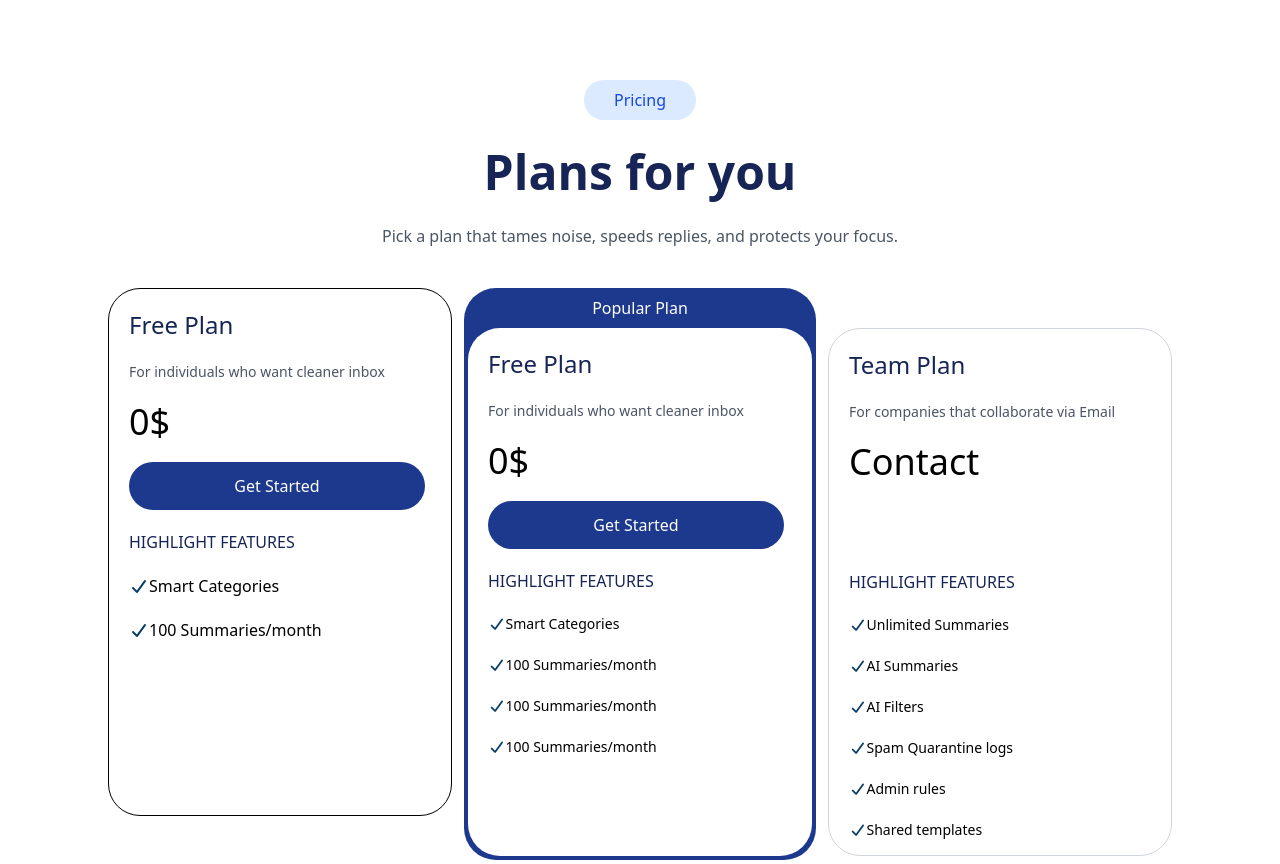
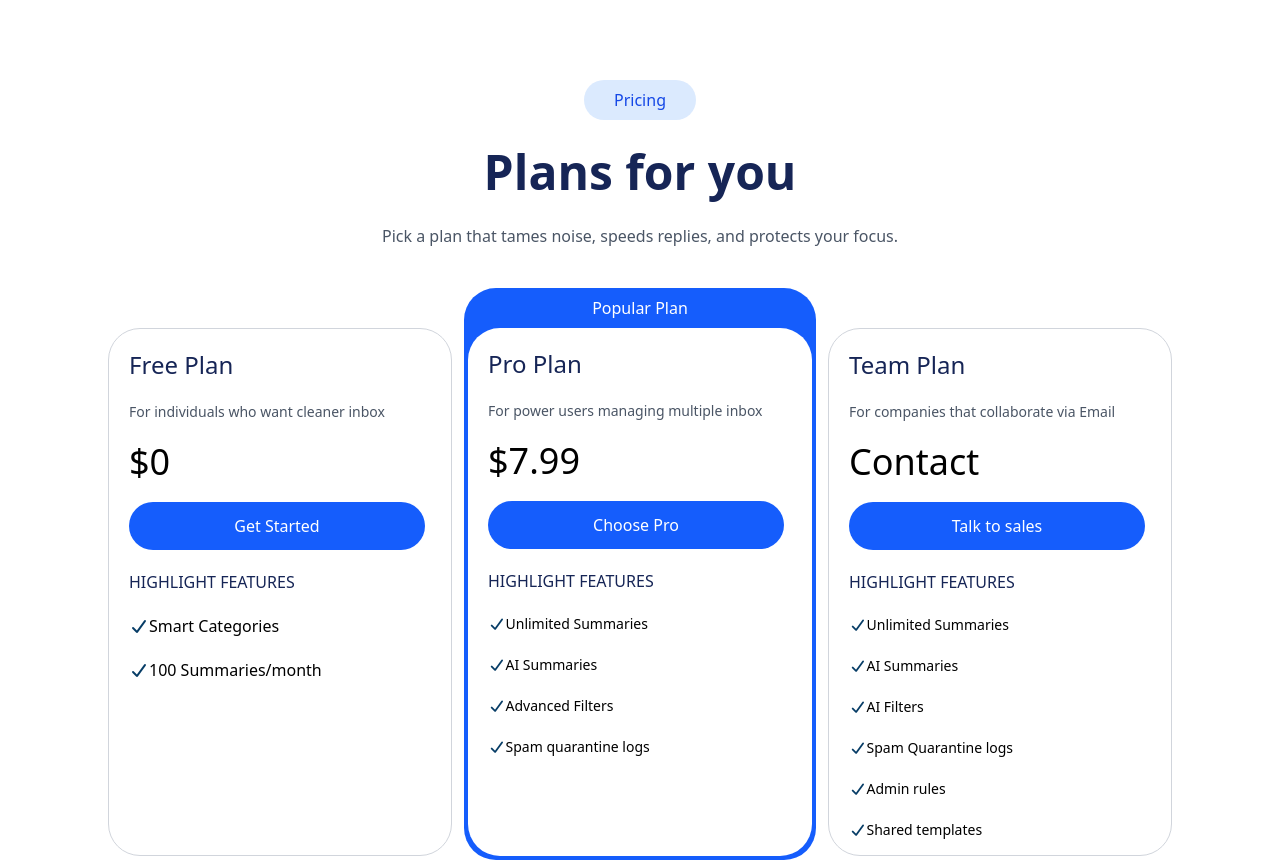
Before and after one commit to ijaichinda/group2-tasks, a website: page index.html in a window 1280 px wide. Drawn offline with Linux system fonts and the light colour scheme.

Commit message:
complete commit

```diff
--- a/index.html
+++ b/index.html
@@ -15,12 +15,12 @@
             <p class="text-gray-600">Pick a plan that tames noise, speeds replies, and protects your focus. </p>
         </div>
 
-        <div class="flex mb-1 gap-3 justify-center mt-10">
-            <div class=" flex flex-col border w-86 h-132 rounded-4xl gap-5 px-5 pt-5">
+        <div class="flex mb-1 gap-3 justify-center mt-10 flex-wrap max-md:w-full">
+            <div class=" flex flex-col border w-86 h-132 rounded-4xl gap-5 px-5 pt-5 mt-10 border-gray-300">
                 <p class="text-blue-950 text-2xl">Free Plan</p>
                 <p class="text-[14px] text-gray-600">For individuals who want cleaner inbox</p>
-                <p class="text-4xl">0$</p>
-                <button class="bg-blue-900 text-white w-74 justify-center p-3 rounded-full">Get Started</button>
+                <p class="text-4xl">$0</p>
+                <button class="bg-blue-600 text-white w-74 justify-center p-3 rounded-full">Get Started</button>
                 <p class="text-blue-950">HIGHLIGHT FEATURES</p>
 
                 <div class="flex">
@@ -34,33 +34,33 @@
                 </div>
             </div>
 
-            <div class="bg-blue-900 h-143 rounded-4xl w-88 px-1">
+            <div class="bg-blue-600 h-143 rounded-4xl w-88 px-1">
                 <p class="text-white text-center py-2">Popular Plan</p>
-                <div class=" flex flex-col  w-86 h-132 rounded-4xl gap-5 px-5 pt-5 bg-white">
-                    <p class="text-blue-950 text-2xl">Free Plan</p>
-                    <p class="text-[14px] text-gray-600">For individuals who want cleaner inbox</p>
-                    <p class="text-4xl">0$</p>
-                    <button class="bg-blue-900 text-white w-74 justify-center p-3 rounded-full">Get Started</button>
+                <div class=" flex flex-col w-86 h-132 rounded-4xl gap-5 px-5 pt-5 bg-white">
+                    <p class="text-blue-950 text-2xl">Pro Plan</p>
+                    <p class="text-[14px] text-gray-600">For power users managing multiple inbox</p>
+                    <p class="text-4xl">$7.99</p>
+                    <button class="bg-blue-600 text-white w-74 justify-center p-3 rounded-full">Choose Pro</button>
                     <p class="text-blue-950">HIGHLIGHT FEATURES</p>
 
                     <div class="flex text-[14px]">
                         <span><i class="fa-solid fa-check" style="color: rgb(6, 60, 102);"></i></span>
-                        <p>Smart Categories</p>
+                        <p>Unlimited Summaries</p>
                     </div>
 
                     <div class="flex text-[14px]">
                         <span><i class="fa-solid fa-check" style="color: rgb(6, 60, 102);"></i></span>
-                        <p>100 Summaries/month</p>
+                        <p>AI Summaries</p>
                     </div>
 
                     <div class="flex text-[14px]">
                         <span><i class="fa-solid fa-check" style="color: rgb(6, 60, 102);"></i></span>
-                        <p>100 Summaries/month</p>
+                        <p>Advanced Filters</p>
                     </div>
 
                     <div class="flex text-[14px]">
                         <span><i class="fa-solid fa-check" style="color: rgb(6, 60, 102);"></i></span>
-                        <p>100 Summaries/month</p>
+                        <p>Spam quarantine logs</p>
                     </div>
                 </div>
             </div>
```
Also changed, not shown: public/output.css.
